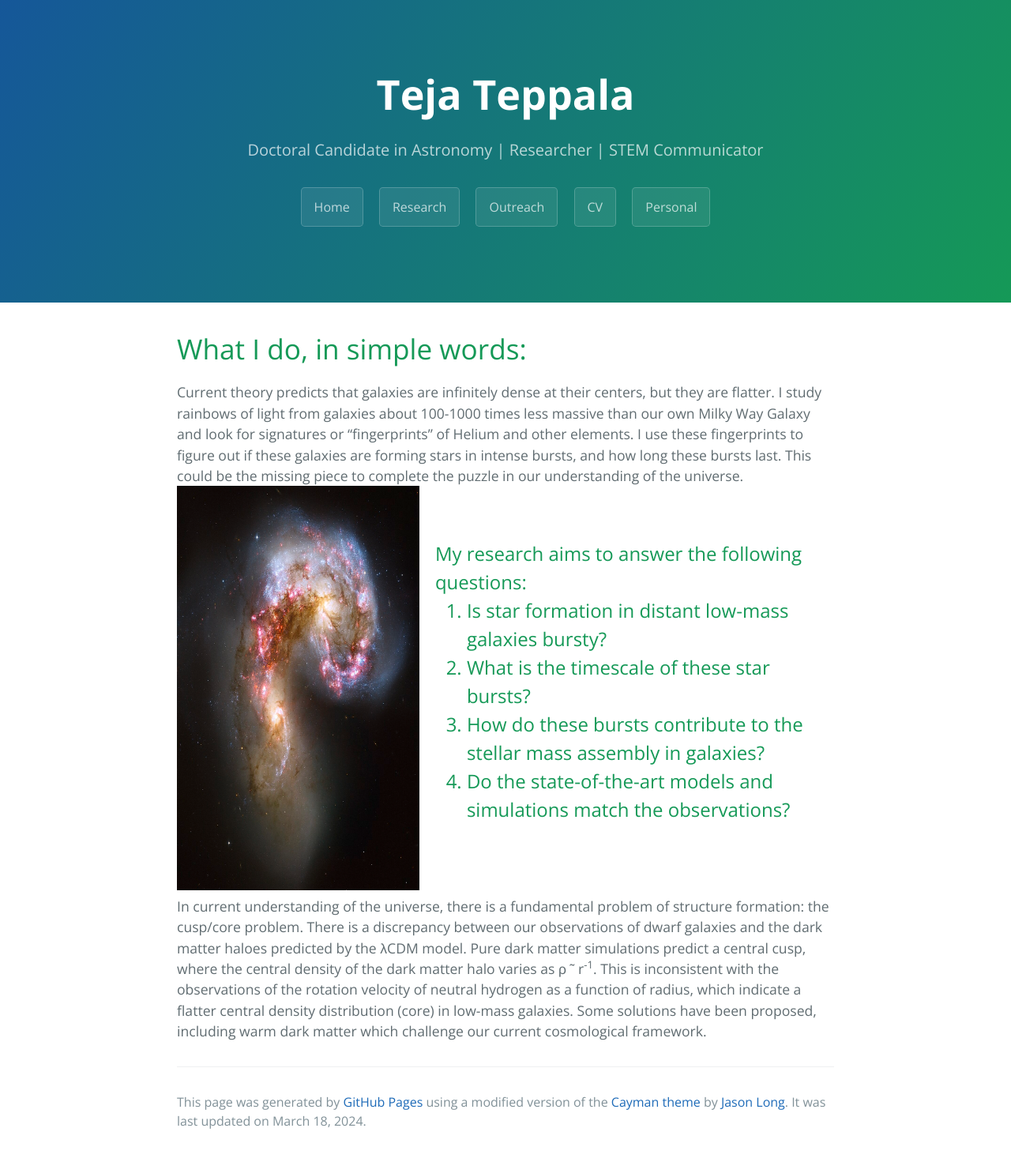
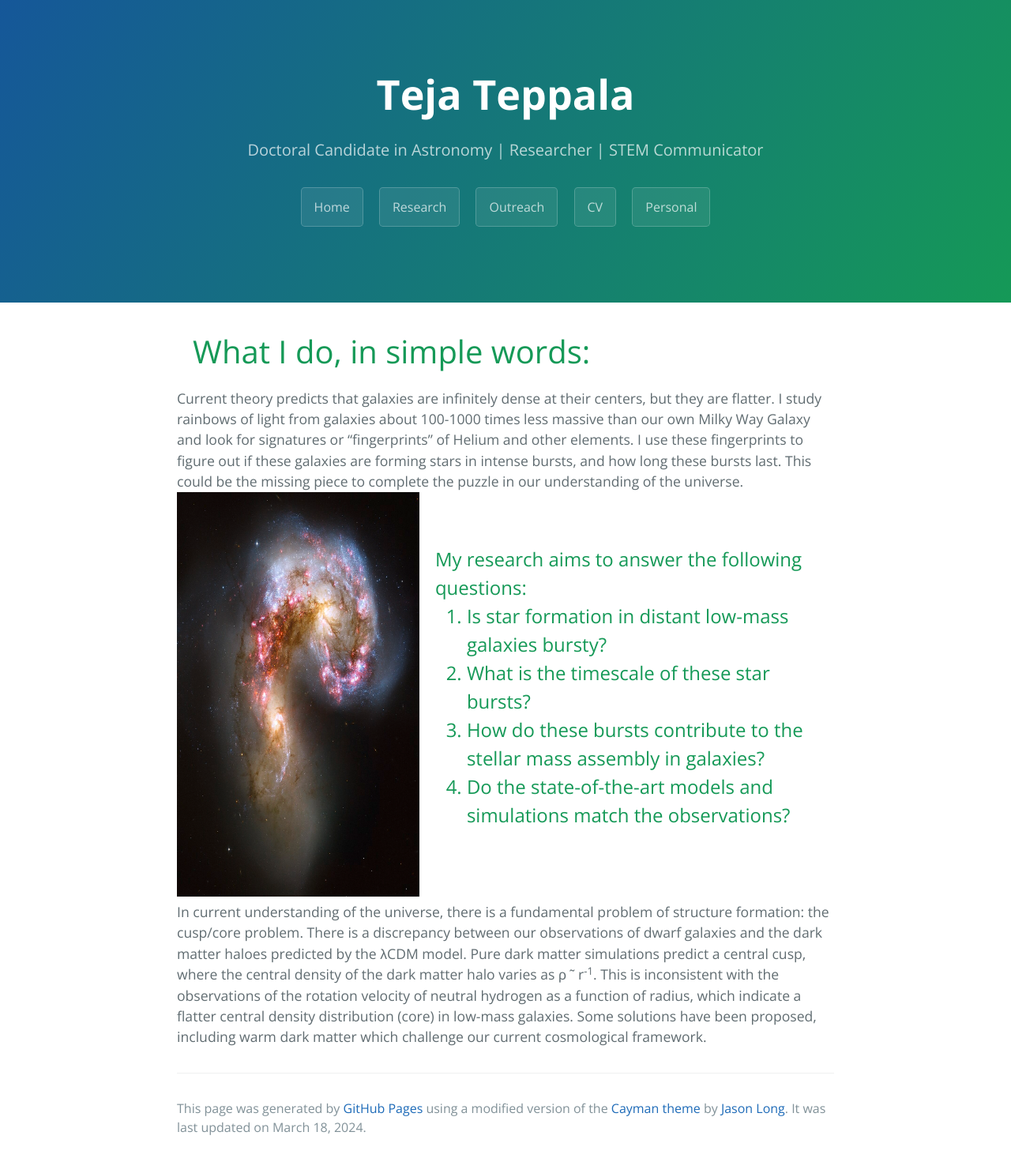
Before and after one commit to tejateppala/tejateppala.github.io, a Jekyll site: the page built from research.html, in a window 1280 px wide. Shown: the whole page at 79% size. Built offline with Jekyll 4.4.1, drawn with Linux system fonts in a browser that asks for light colours.

Commit message:
Updated website files

```diff
--- a/research.html
+++ b/research.html
@@ -27,7 +27,7 @@ title: {{ site.research }}
 	</style>
 
 <body>
-<div>
+<div class="text">
 <h1>
 What I do, in simple words:
 </h1>
```
